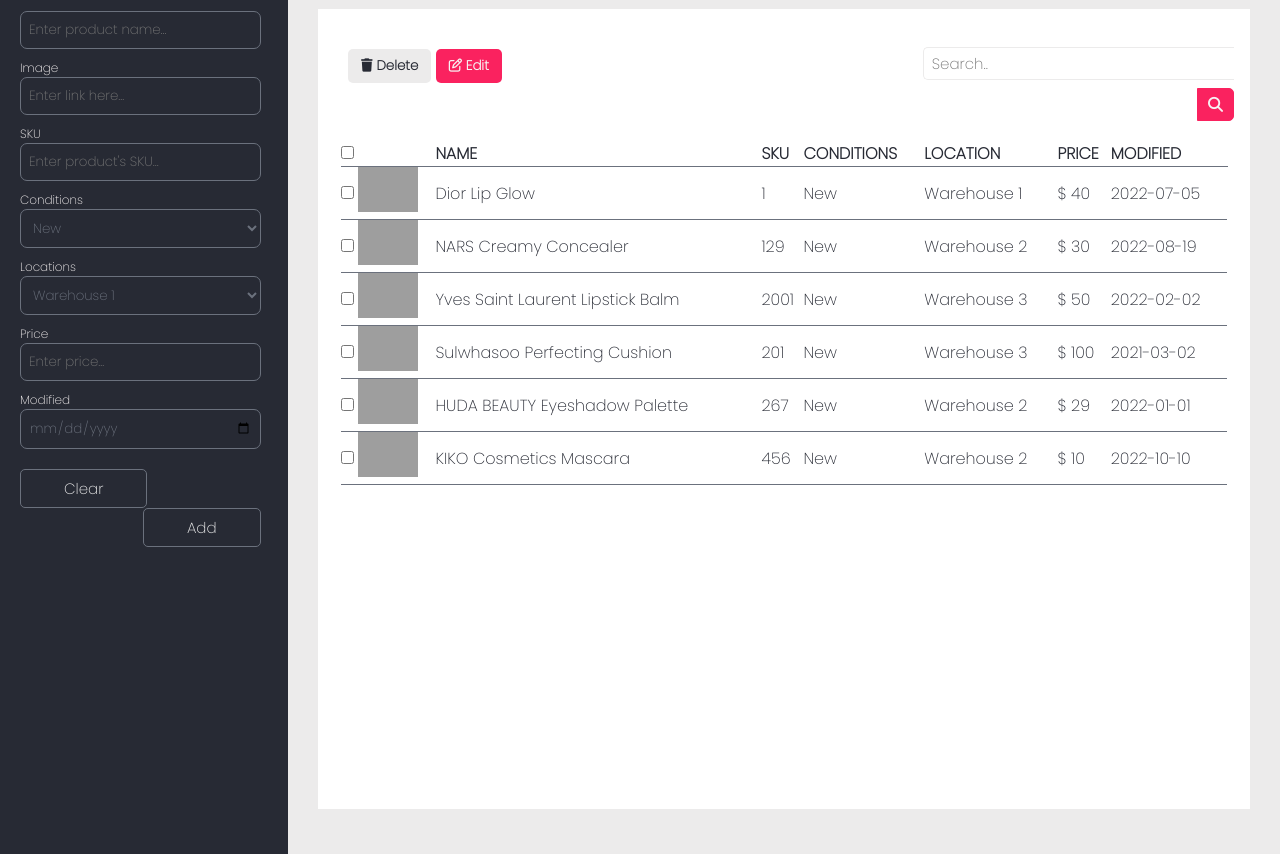
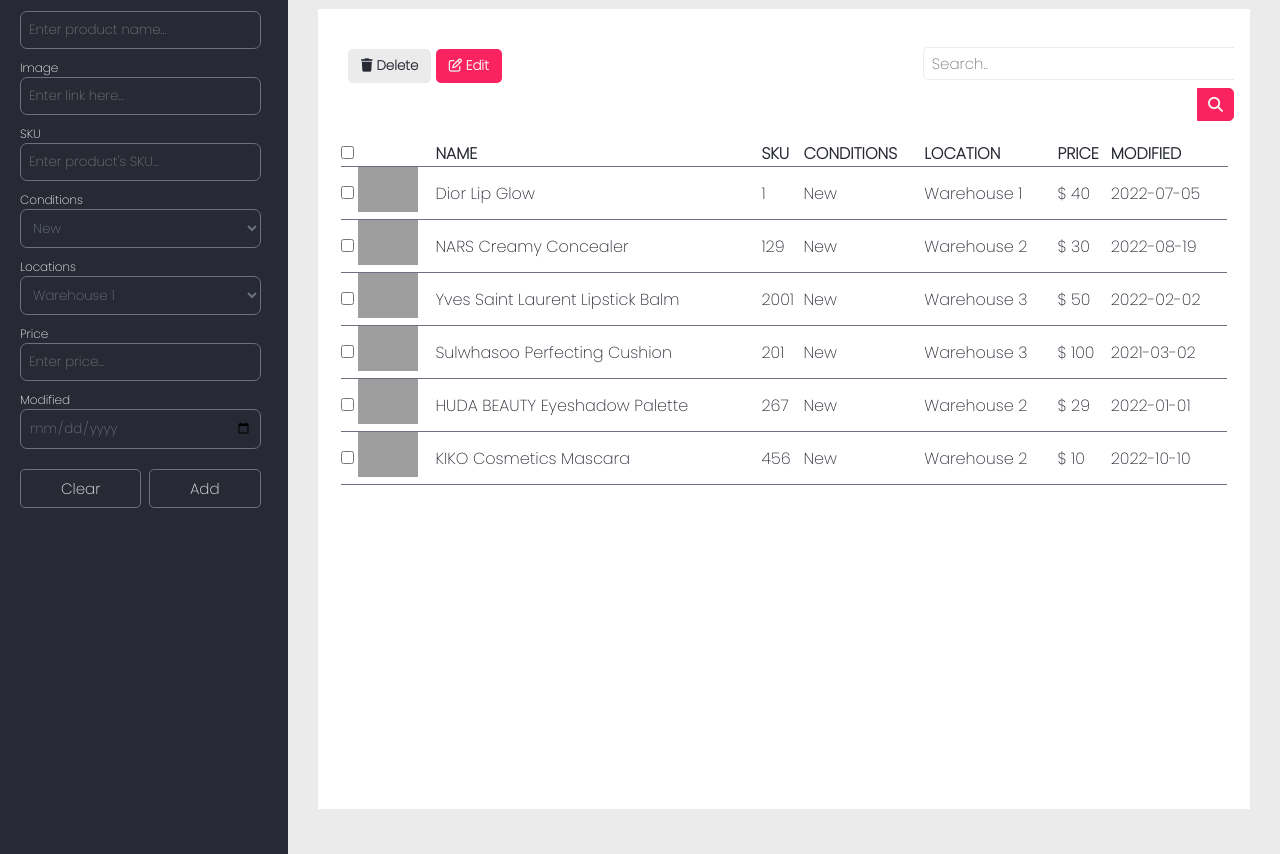
Before and after one commit to bthuy198/ProductsManagement, a plain HTML site: page index.html in a window 1280 px wide. Shown: the part 66-920 px from the top of the page. Drawn offline with Linux system fonts and the light colour scheme; grey boxes are pictures that could not be loaded.

Commit message:
fix something

```diff
--- a/index.html
+++ b/index.html
@@ -67,8 +67,8 @@
                         <button onclick="edit()" id="btn-edit"><i class="fa-regular fa-pen-to-square"></i> Edit</button>
                     </div>
                     <div class="search-container">
-                            <input id="search" type="text" placeholder="Search.." name="search" onchange="searchByName()" >
-                            <button type="submit" onclick="searchByName()"><i class="fa fa-search"></i></button>
+                        <input id="search" type="text" placeholder="Search.." name="search" onchange="searchByName()">
+                        <button onclick="searchByName()"><i class="fa fa-search"></i></button>
                     </div>
                     <!-- <div class="sort-select" style="background-color: blanchedalmond;">
                         <select id="sort">
--- a/product.css
+++ b/product.css
@@ -69,24 +69,34 @@ select::after {
     border-radius: 5px;
 }
 
-#conditions>option, #locations>option{
+#conditions>option,
+#locations>option {
     background-color: none;
 }
 
 .left-btn-div {
     padding-top: 10px;
     max-width: 97%;
+    display: flex;
     flex-wrap: nowrap;
+    position: relative;
+
     /* background-color: #EFEFEF; */
 }
 
-.left-btn-div>div:first-child{
-    float: left;
+.left-btn-div>div:first-child {
+    max-width: 50%;
+    left: 0;
+    /* float: left; */
+    /* display: block; */
 }
 
-.left-btn-div>div:last-child{
-    float: right;
-
+.left-btn-div>div:last-child {
+    position: absolute;
+    right: 0;
+    max-width: 50%;
+    /* float: right; */
+    /* display: block; */
 }
 
 .left-btn-div>div>button {
@@ -95,7 +105,7 @@ select::after {
     border: 1px solid var(--light-grey);
     border-radius: 5px;
     font-size: 15px;
-    padding: 7px 43px;
+    padding: 7px 40px;
 }
 
 .left-btn-div>div>button:hover {
@@ -192,10 +202,12 @@ select::after {
     border-bottom-right-radius: 5px;
     cursor: pointer;
 }
-.search-container button i{
+
+.search-container button i {
     color: var(--white);
 
 }
+
 .search-container button:hover {
     background: #e71c55;
     border: 1px solid #e71c55;
@@ -203,7 +215,8 @@ select::after {
     border-bottom-right-radius: 5px;
 }
 
-#btn-success:hover, #btn-edit:hover{
+#btn-success:hover,
+#btn-edit:hover {
     background: var(--darkPink);
     cursor: pointer;
 }
--- a/product.js
+++ b/product.js
@@ -301,10 +301,12 @@ function searchByName() {
         return;
     } else {
         renderSearchList(resultSearch);
-        document.getElementById('search').value = '';
+        // document.getElementById('search').value = '';
     }
 
 }
+
+
 function renderSearchList(productIdArray) {
     let tbSearchResult = '';
     for (let i = 0; i < products.length; i++) {
```
